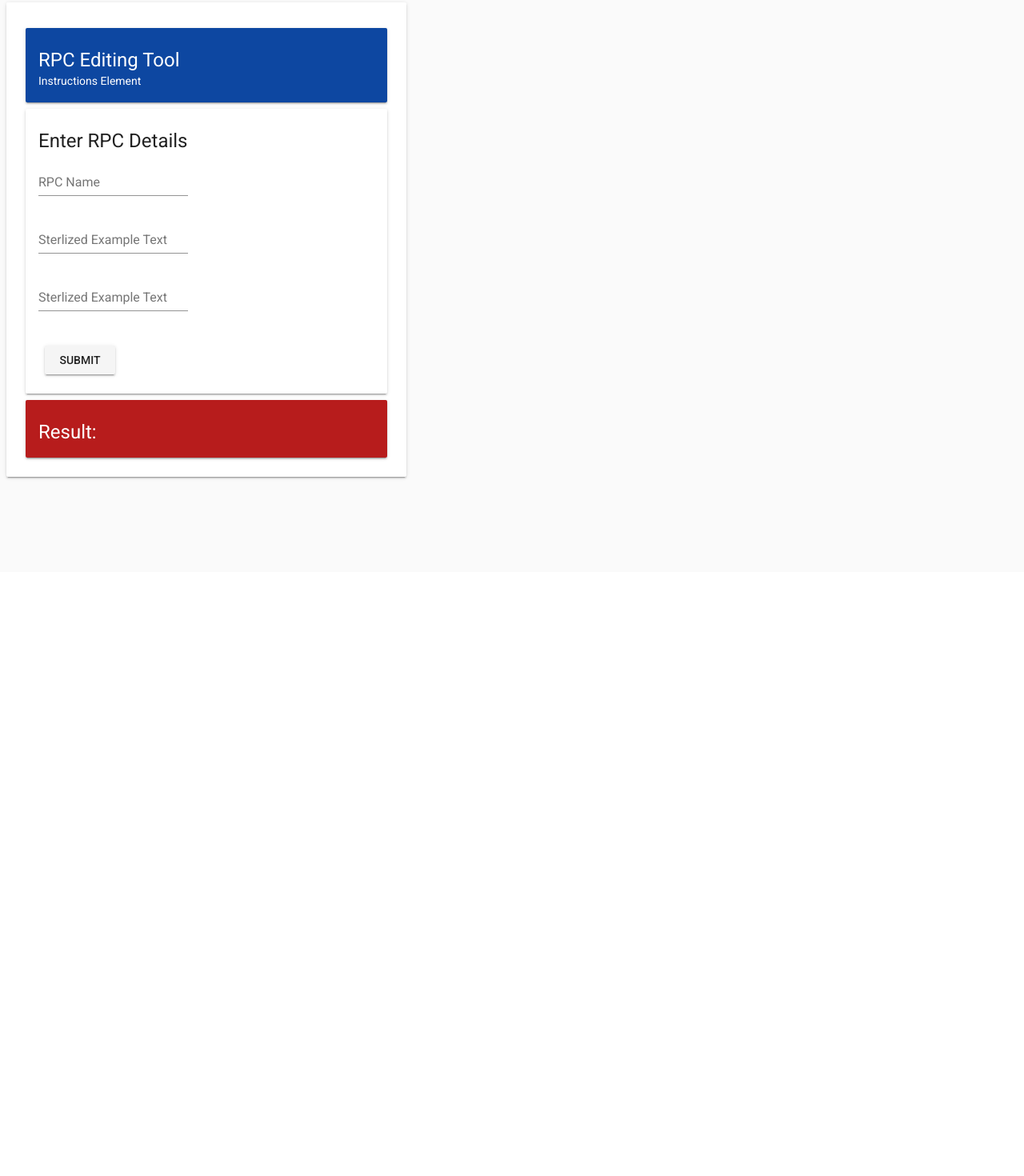
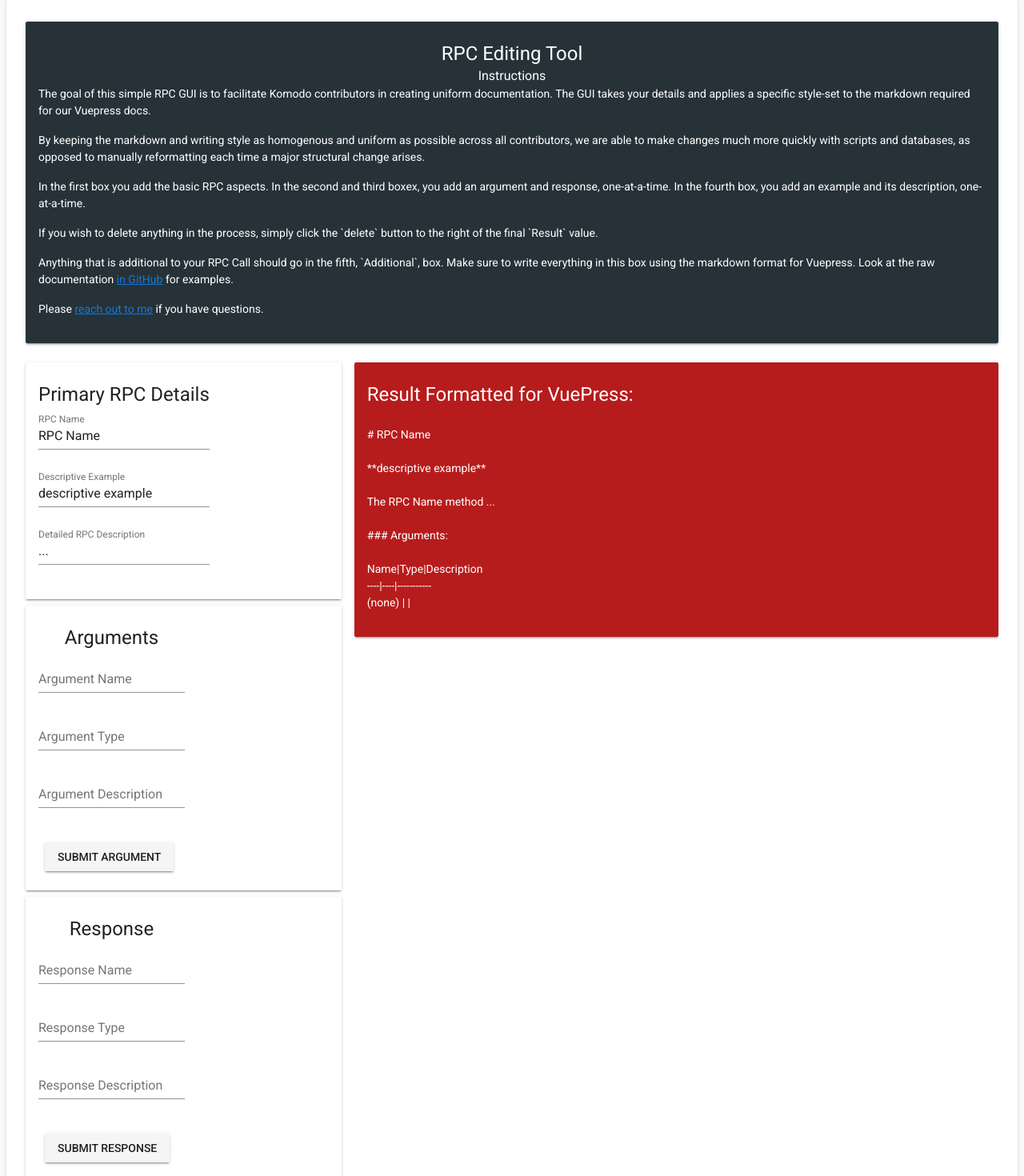
Before and after one commit to blue-santa/kmd-dev-tools, a Vue app in the folder doc-format-machine/: page / in a window 1280 px wide. Shown: the part 85-1555 px from the top of the page at 80% size. Before the commit the page ends 800 px from the top, so only its background shows below. Built offline with nearby package versions, Linux system fonts and the light colour scheme.

Commit message:
develop method for building result text

```diff
--- a/doc-format-machine/src/components/Tool.vue
+++ b/doc-format-machine/src/components/Tool.vue
@@ -1,7 +1,8 @@
 <template>
+	<div class="text-center">
 		<v-card
-		class="ma-2 mt-4"
-		style="max-width: 500px; margin: auto;"
+			class="ma-2 mt-3"
+			style="max-width: 100%; margin: auto;"
 		>
 			<v-container
 				fluid
@@ -9,52 +10,240 @@
 			>
 				<v-layout row wrap>
 					<v-flex xs12>
-					<v-card color="blue darken-4" class="white--text mt-2">
+						<v-card color="blue-grey darken-4" class="white--text">
 							<v-card-title primary-title>
 								<div>
-								<div class="headline">RPC Editing Tool</div>
-								<span>Instructions Element</span>
+									<div class="headline text-xs-center">RPC Editing Tool</div>
+									<div class="subheading text-xs-center">Instructions</div>
+									<span class="text-xs-left">
+										<p>The goal of this simple RPC GUI is to facilitate Komodo contributors in creating uniform documentation. The GUI takes your details and applies a specific style-set to the markdown required for our Vuepress docs. </p>
+										<p>By keeping the markdown and writing style as homogenous and uniform as possible across all contributors, we are able to make changes much more quickly with scripts and databases, as opposed to manually reformatting each time a major structural change arises. </p>
+										<p>In the first box you add the basic RPC aspects. In the second and third boxex, you add an argument and response, one-at-a-time. In the fourth box, you add an example and its description, one-at-a-time. </p>
+										<p>If you wish to delete anything in the process, simply click the `delete` button to the right of the final `Result` value. </p>
+										<p>Anything that is additional to your RPC Call should go in the fifth, `Additional`, box. Make sure to write everything in this box using the markdown format for Vuepress. Look at the raw documentation <a href="https://github.com/KomodoPlatform/developer-docs/tree/master/docs/basic-docs">in GitHub</a> for examples. </p>
+										<p>Please <a href="https://github.com/siddhartha-komodo/">reach out to me</a> if you have questions.</p>
+									</span>
+								</div>
+							</v-card-title>
+						</v-card>
+					</v-flex>
+				</v-layout>
+				<v-layout row wrap>
+					<v-flex xs4>
+						<v-card class="mt-2">
+							<v-card-title primary-title>
+								<div>
+									<div class="headline text-xs-center" style="min-width: 100%">Primary RPC Details</div>
+
+									<v-form>
+										<v-text-field
+											class="mt-2 mb-2"
+											name="rpc-title"
+											label="RPC Name"
+											v-model="name"
+											hint="For example: `sendtoaddress`"
+										/>
+										<v-text-field
+											class="mt-2 mb-2"
+											name="rpc-descriptive-example"
+											label="Descriptive Example"
+											v-model="descriptiveExample"
+											hint="For example: `sendtoaddress destination_address amount"
+										/>
+										<v-text-field
+											class="mt-2 mb-2"
+											name="rpc-description"
+											label="Detailed RPC Description"
+											v-model="description"
+											hint="For example: `The `sendtoaddress` method sends the `amount` of funds to `destination address`."
+										/>
+									</v-form>
 								</div>
 							</v-card-title>
 						</v-card>
 						<v-card class="mt-2">
 							<v-card-title primary-title>
 								<div>
-								<div class="headline text-xs-center" style="min-width: 100%">Enter RPC Details</div>
+									<div class="headline text-xs-center" style="min-width: 100%">Arguments</div>
 
 									<div>
 										<v-text-field
 											class="mt-2 mb-2"
-										name="rpc-title"
-										label="RPC Name"
-										value=""
-										hint="For example: `sendtoaddress`"
+											name="argument-name"
+											label="Argument Name"
+											v-model="argumentName"
+											hint="For example: amount"
 										/>
 										<v-text-field
 											class="mt-2 mb-2"
-										name="rpc-sterilized-example"
-										label="Sterlized Example Text"
-										value=""
-										hint="For example: `sendtoaddress destination_address amount"
+											name="argument-type"
+											label="Argument Type"
+											v-model="argumentType"
+											hint="We recommend looking at other type values in the documentation. Avoid creating new types, and instead reuse existing type values, such as ` an array of strings`. Example for amount: number"
 										/>
 										<v-text-field
 											class="mt-2 mb-2"
-										name="rpc-description"
-										label="Sterlized Example Text"
-										value=""
-										hint="For example: `sendtoaddress destination_address amount"
+											name="argument-description"
+											label="Argument Description"
+											v-model="argumentDescription"
+											hint="Description of the argument. Don't use a capital letter for the first sentence. Try to use `;` semi-colons instead of periods. Use the articles `the` and `a`, to keep the phrasing natural. Only end in a `.` period if the description necessitates becoming so long, it becomes awkward. For example: the amount of funds to send"
 										/>
 									</div>
 									<v-card-actions>
-									<v-btn class="mt-2">Submit</v-btn>
+										<v-btn class="mt-2" v-on:click="addArgument">Submit Argument</v-btn>
 									</v-card-actions>
 								</div>
 							</v-card-title>
 						</v-card>
+						<v-card class="mt-2">
+							<v-card-title primary-title>
+								<div>
+									<div class="headline text-xs-center" style="min-width: 100%">Response</div>
+
+									<div>
+										<v-text-field
+											class="mt-2 mb-2"
+											name="response-name"
+											label="Response Name"
+											value=""
+											hint="The name of this response value. To prevent confusion for a fast reader, try to avoid using extremely abbreviated terminology, such as `txid`. Instead, use the full term: transaction_id"
+										/>
+										<v-text-field
+											class="mt-2 mb-2"
+											name="response-type"
+											label="Response Type"
+											value=""
+											hint="We recommend looking at other type values in the documentation. Avoid creating new types, and instead reuse existing type values, such as ` an array of strings`. Example for transaction_id: string"
+										/>
+										<v-text-field
+											class="mt-2 mb-2"
+											name="response-description"
+											label="Response Description"
+											value=""
+											hint="Description of the response value. Don't use a capital letter for the first sentence. Try to use `;` semi-colons instead of periods. Use the articles `the` and `a`, to keep the phrasing natural. Only end in a `.` period if the description necessitates becoming so long, it becomes awkward. For example: the transaction id for this transaction"
+										/>
+									</div>
+									<v-card-actions>
+										<v-btn class="mt-2">Submit Response</v-btn>
+									</v-card-actions>
+								</div>
+							</v-card-title>
+						</v-card>
+						<v-card class="mt-2">
+							<v-card-title primary-title>
+								<div>
+									<div class="headline text-xs-center" style="min-width: 100%">Example</div>
+
+									<div>
+										<v-text-field
+											class="mt-2 mb-2"
+											name="example-description"
+											label="Example Description"
+											value=""
+											hint="A description of the example. It should be short."
+										/>
+										<v-text-field
+											class="mt-2 mb-2"
+											name="terminal-input"
+											label="Full Terminal Input"
+											value=""
+											hint="The ENTIRE input for the example. Generally, DO NOT abbreviate anything; the only exceptions are private keys and other strings/parameters that could be accidentally entered by the developer, and which would then result in a loss of funds."
+										/>
+										<v-text-field
+											class="mt-2 mb-2"
+											name="terminal-output"
+											label="Full Terminal Output"
+											value=""
+											hint="The ENTIRE output for the example. As before, DO NOT abbreviate any information, except that which pertains to the security of private funds."
+										/>
+									</div>
+									<v-card-actions>
+										<v-btn class="mt-2">Submit Example</v-btn>
+									</v-card-actions>
+								</div>
+							</v-card-title>
+						</v-card>
+						<v-card class="mt-2">
+							<v-card-title primary-title>
+								<div>
+									<div class="headline text-xs-center" style="min-width: 100%">Additional Content</div>
+
+									<div>
+										<v-text-field
+											class="mt-2 mb-2"
+											name="additional-content"
+											label="Additional Content"
+											value=""
+											hint="Use the appropriate markdown format for any content provided here. See the raw documentation for examples."
+										/>
+										<span class="subheading">
+											Where should this be placed?
+										</span>
+										<v-radio-group v-model="groupGoesHere">
+											<v-radio
+												:key="0"
+												:label="`After the RPC Name`"
+												:value="0"
+											></v-radio>
+											<v-radio
+												:key="1"
+												:label="`After the RPC Descriptive Example`"
+												:value="1"
+											></v-radio>
+											<v-radio
+												:key="2"
+												:label="`After the RPC Description`"
+												:value="2"
+											></v-radio>
+											<v-radio
+												:key="3"
+												:label="`After the Arguments`"
+												:value="3"
+											></v-radio>
+											<v-radio
+												:key="4"
+												:label="`After the Responses`"
+												:value="4"
+											></v-radio>
+											<v-radio
+												:key="5"
+												:label="`After the examples`"
+												:value="5"
+											></v-radio>
+										</v-radio-group>
+									</div>
+									<v-card-actions>
+										<v-btn class="mt-2">Submit Example</v-btn>
+									</v-card-actions>
+								</div>
+							</v-card-title>
+						</v-card>
+					</v-flex>
+					<v-flex xs8>
 						<v-card color="red darken-4" class="white--text mt-2">
 							<v-card-title primary-title>
 								<div>
-								<div class="headline">Result:</div>
+									<div class="headline">Result Formatted for VuePress:</div>
+									<div class="mt-4">
+										<p># {{ name }}<br>
+										<br>
+										**{{ descriptiveExample }}**<br>
+										<br>
+										The {{ name }} method {{ description }}<br>
+										<br>
+										### Arguments:<br>
+										<span v-for="(test, id) in tests" v-bind:key="id">
+											{{ test.something }}<br>
+										</span>
+										<br>
+										Name|Type|Description<br>
+										----|----|-----------<br>
+										<span v-for="(arg, id) in args" v-bind:key="id">
+											{{ arg.argName }} | {{ arg.argType }} | {{ arg.argDescription }}<br>
+										</span>
+										<span v-if="argumentName">{{ argumentName }} | {{ argumentType }} | {{ argumentDescription }}<br></span>
+										</p>
+									</div>
 								</div>
 							</v-card-title>
 						</v-card>
@@ -62,4 +251,71 @@
 				</v-layout>
 			</v-container>
 		</v-card>
+	</div>
 </template>
+
+<script>
+export default {
+	data: function() {
+		return {
+			name: 'RPC Name',
+			descriptiveExample: 'descriptive example',
+			description: '...',
+			argumentName: '',
+			argumentType: '',
+			argumentDescription: '',
+			args: [
+				{
+					argName: '(none)',
+					argType: '',
+					argDescription: ''
+				}
+			],
+			resps: {
+				play: {
+					name: '',
+					type: '',
+					description: ''
+				}
+			},
+			examples: {
+				play: {
+					description: '',
+					content: ''
+				}
+			},
+			additional: {
+				play: {
+					content: '',
+					value: 6
+				}
+			}
+		}
+	},
+	computed: {
+		buildArgs(i) {
+			if (this.argumentName === '') {
+				this.args[i].argName + ' | ' + this.args[i].argType + ' | ' + this.args[i].argDescription
+			}
+		}
+	},
+	methods: {
+		addArgument() {
+			console.log(`here`)
+			this.args[this.args.length - 1] = {
+				argName: this.argumentName,
+				argType: this.argumentType,
+				argDescription: this.argumentDescription
+			}
+			this.argumentName = ''
+			this.argumentType = ''
+			this.argumentDescription = ''
+			this.args.push({
+				name: '',
+				type: '',
+				description: ''
+			})
+		}
+	}
+}
+</script>
```
Lines whose indentation alone changed are shown as unchanged.
